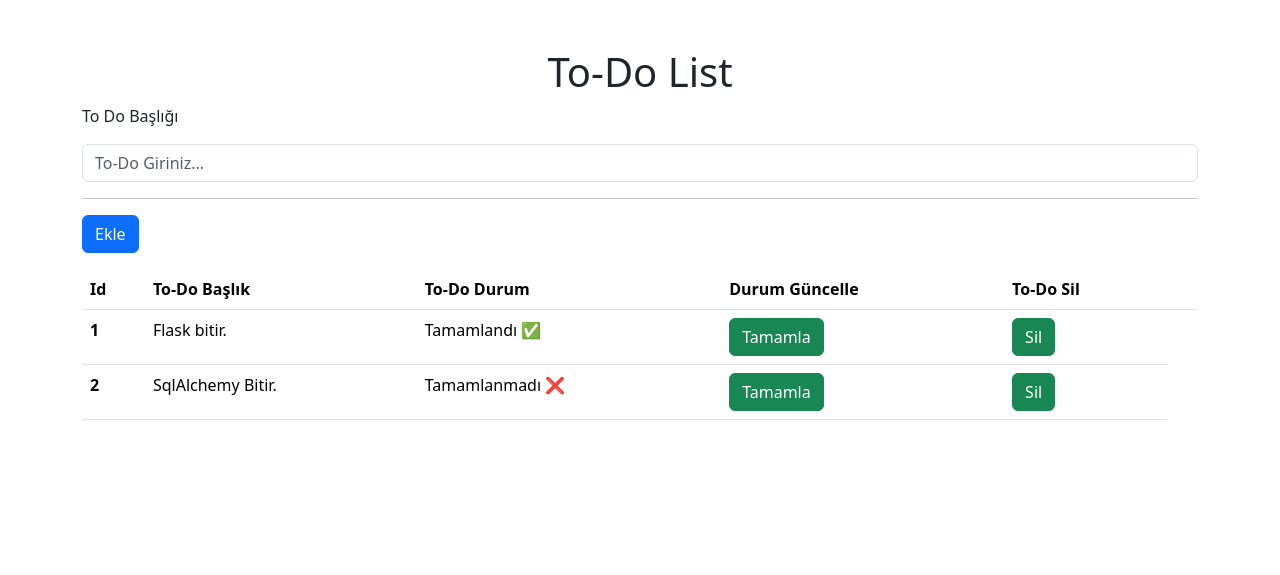
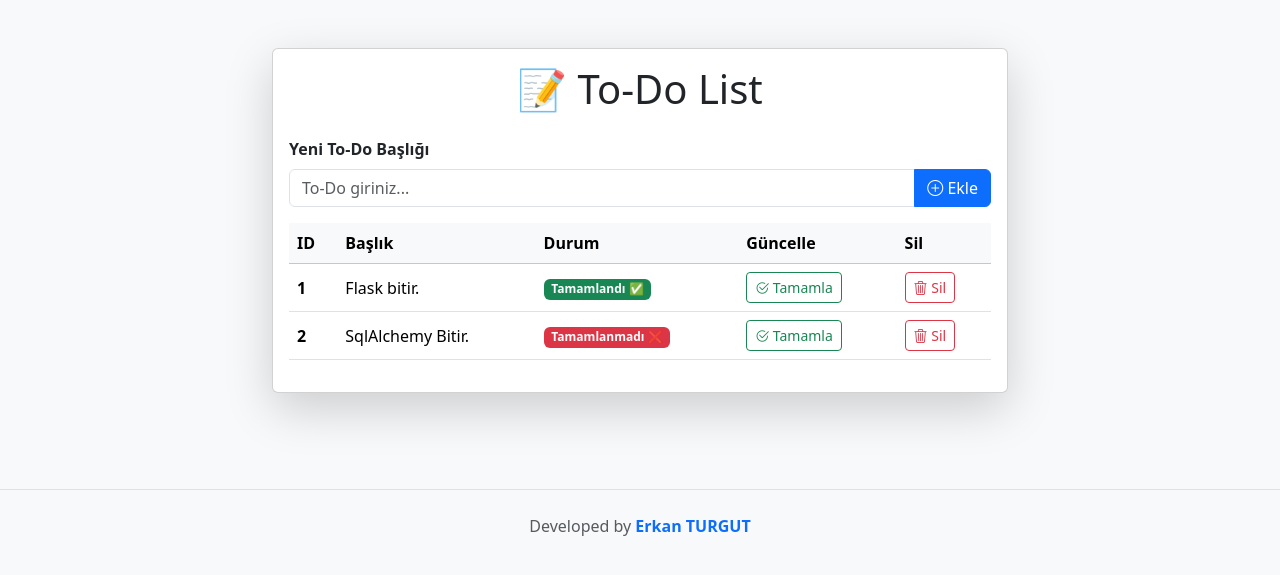
Before and after one commit to Erkan3034/TODO-APP-Flask-Orm-SqlAlcahemy-, a Flask app: page / in a window 1280 px wide. Shown: the top 575 px of the page. Run offline with Flask 3, Linux system fonts and the light colour scheme; data comes from the database, SQL or seed files in the repository; both versions use the stored data as it was after the commit.

Commit message:
Refactor code structure for improved readability and maintainability

```diff
--- a/app.py
+++ b/app.py
@@ -19,7 +19,7 @@ def index():
     todos = ToDo.query.all() # Fetch all todos from the database
     return render_template('index.html', todos=todos)
 
-
+#============================ Add ============================
 @app.route('/add', methods=['POST'])
 def addToDo():
     title = request.form.get('title')
@@ -30,17 +30,18 @@ def addToDo():
 
     return redirect(url_for('index'))
 
-
-@app.route('/delete/<int:todo_id>')
+#============================ Delete ============================
+@app.route('/delete/<string:todo_id>')
 def deleteToDo(todo_id):
     todo = ToDo.query.get(todo_id)
     db.session.delete(todo)
     db.session.commit()
     return redirect(url_for('index'))
 
-@app.route('/complete/<int:todo_id>')
+#============================ Complete ============================
+@app.route('/complete/<string:todo_id>')
 def completeToDo(todo_id):
-    todo = ToDo.query.get(todo_id)
+    todo = ToDo.query.filter_by(id=todo_id).first() # Fetch the todo item by its ID
     todo.complete = not todo.complete # Toggle the complete status
     db.session.commit()
     return redirect(url_for('index'))
--- a/templates/index.html
+++ b/templates/index.html
@@ -1,44 +1,48 @@
 <!doctype html>
-<html lang="en">
+<html lang="tr">
 
 <head>
     <meta charset="utf-8">
     <meta name="viewport" content="width=device-width, initial-scale=1">
     <title>To-Do App</title>
-    <link href="https://cdn.jsdelivr.net/npm/bootstrap@5.3.6/dist/css/bootstrap.min.css" rel="stylesheet"
-        integrity="sha384-4Q6Gf2aSP4eDXB8Miphtr37CMZZQ5oXLH2yaXMJ2w8e2ZtHTl7GptT4jmndRuHDT" crossorigin="anonymous">
+    <link href="https://cdn.jsdelivr.net/npm/bootstrap@5.3.6/dist/css/bootstrap.min.css" rel="stylesheet">
+    <link href="https://cdn.jsdelivr.net/npm/bootstrap-icons@1.10.5/font/bootstrap-icons.css" rel="stylesheet">
 </head>
 
-<body>
+<body class="bg-light">
 
+    <div class="container py-5">
+        <div class="row justify-content-center">
+            <div class="col-lg-8">
 
+                <div class="card shadow-lg">
+                    <div class="card-body">
+                        <h1 class="card-title text-center mb-4">📝 To-Do List</h1>
 
-    <div class="container">
-        <h1 class="mt-5 text-center">To-Do List</h1>
                         <form method="POST" action="/add">
-            <p class="text-mute">To Do Başlığı</p>
-
-            <div class=" mb-3">
-                <input type="text" class="form-control" name="title" placeholder="To-Do Giriniz..." required>
-                <hr>
-                <!--
-                <input type="text" class="form-control mb-3" name="complete" placeholder="To-Do Açıklaması Giriniz..."
-                    required>
-                -->
-                <button class="btn btn-primary" type="submit">Ekle</button>
+                            <label class="form-label fw-bold">Yeni To-Do Başlığı</label>
+                            <div class="input-group mb-3">
+                                <input type="text" class="form-control" name="title" placeholder="To-Do giriniz..." required>
+                                <button class="btn btn-primary" type="submit">
+                                    <i class="bi bi-plus-circle"></i> Ekle
+                                </button>
                             </div>
                         </form>
 
-        <table class="table">
-            <thead>
+                        {% if todos == [] %}
+                        <div class="alert alert-warning text-center" role="alert">
+                            To-Do listeniz şu an boş 📭
+                        </div>
+                        {% else %}
+                        <div class="table-responsive">
+                            <table class="table table-hover align-middle">
+                                <thead class="table-light">
                                     <tr>
-                    <th scope="col">Id</th>
-                    <th scope="col">To-Do Başlık</th>
-                    <th scope="col">To-Do Durum</th>
-                    <th scope="col">Durum Güncelle</th>
-                    <th scope="col">To-Do Sil
-                    <th>
-
+                                        <th scope="col">ID</th>
+                                        <th scope="col">Başlık</th>
+                                        <th scope="col">Durum</th>
+                                        <th scope="col">Güncelle</th>
+                                        <th scope="col">Sil</th>
                                     </tr>
                                 </thead>
                                 <tbody>
@@ -46,34 +50,46 @@
                                     <tr>
                                         <th scope="row">{{todo.id}}</th>
                                         <td>{{todo.title}}</td>
-                    {% if todo.complete == False %}
-                    <td>Tamamlanmadı ❌</td>
+                                        <td>
+                                            {% if not todo.complete %}
+                                            <span class="badge bg-danger">Tamamlanmadı ❌</span>
                                             {% else %}
-                    <td>Tamamlandı ✅</td>
+                                            <span class="badge bg-success">Tamamlandı ✅</span>
                                             {% endif %}
-                    <td><a href="/complete/{{todo.id}}" class="btn btn-success">Tamamla</a></td>
-                    <td><a href="/delete/{{todo.id}}" class="btn btn-success">Sil</a></td>
-
+                                        </td>
+                                        <td>
+                                            <a href="/complete/{{todo.id}}" class="btn btn-outline-success btn-sm">
+                                                <i class="bi bi-check2-circle"></i> Tamamla
+                                            </a>
+                                        </td>
+                                        <td>
+                                            <a href="/delete/{{todo.id}}" class="btn btn-outline-danger btn-sm">
+                                                <i class="bi bi-trash3"></i> Sil
+                                            </a>
+                                        </td>
                                     </tr>
                                     {% endfor %}
-
                                 </tbody>
+                            </table>
+                        </div>
+                        {% endif %}
+                    </div>
                 </div>
 
+            </div>
+        </div>
+    </div>
 
+    <footer class="bg-light text-center text-muted py-4 mt-5 border-top">
+        <p class="mb-0">
+            Developed by
+            <a href="https://www.linkedin.com/in/erkanturgut1205" target="_blank" rel="noopener" class="text-decoration-none fw-semibold">
+                Erkan TURGUT
+            </a>
+        </p>
+    </footer>
 
-
-
-
-    <script src="https://cdn.jsdelivr.net/npm/@popperjs/core@2.11.8/dist/umd/popper.min.js"
-        integrity="sha384-I7E8VVD/ismYTF4hNIPjVp/Zjvgyol6VFvRkX/vR+Vc4jQkC+hVqc2pM8ODewa9r"
-        crossorigin="anonymous"></script>
-    <script src="https://cdn.jsdelivr.net/npm/bootstrap@5.3.6/dist/js/bootstrap.min.js"
-        integrity="sha384-RuyvpeZCxMJCqVUGFI0Do1mQrods/hhxYlcVfGPOfQtPJh0JCw12tUAZ/Mv10S7D"
-        crossorigin="anonymous"></script>
-    <script src="https://cdn.jsdelivr.net/npm/bootstrap@5.3.6/dist/js/bootstrap.bundle.min.js"
-        integrity="sha384-j1CDi7MgGQ12Z7Qab0qlWQ/Qqz24Gc6BM0thvEMVjHnfYGF0rmFCozFSxQBxwHKO"
-        crossorigin="anonymous"></script>
+    <script src="https://cdn.jsdelivr.net/npm/bootstrap@5.3.6/dist/js/bootstrap.bundle.min.js"></script>
 </body>
 
 </html>
```
Also changed, not shown: Readme.md (added), assets/anaSayfa.png (added), instance/todo.db. Lines whose indentation alone changed are shown as unchanged.
